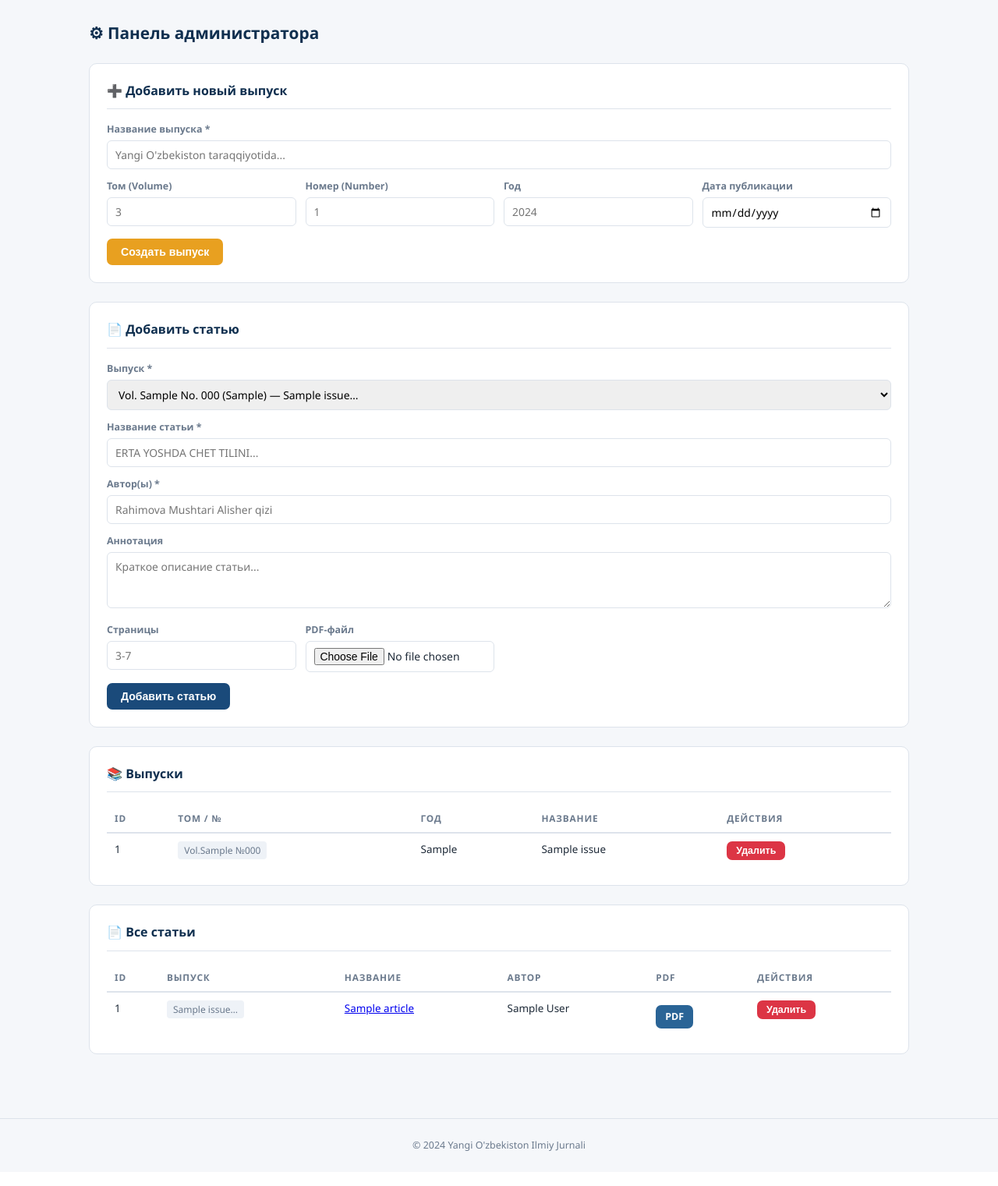
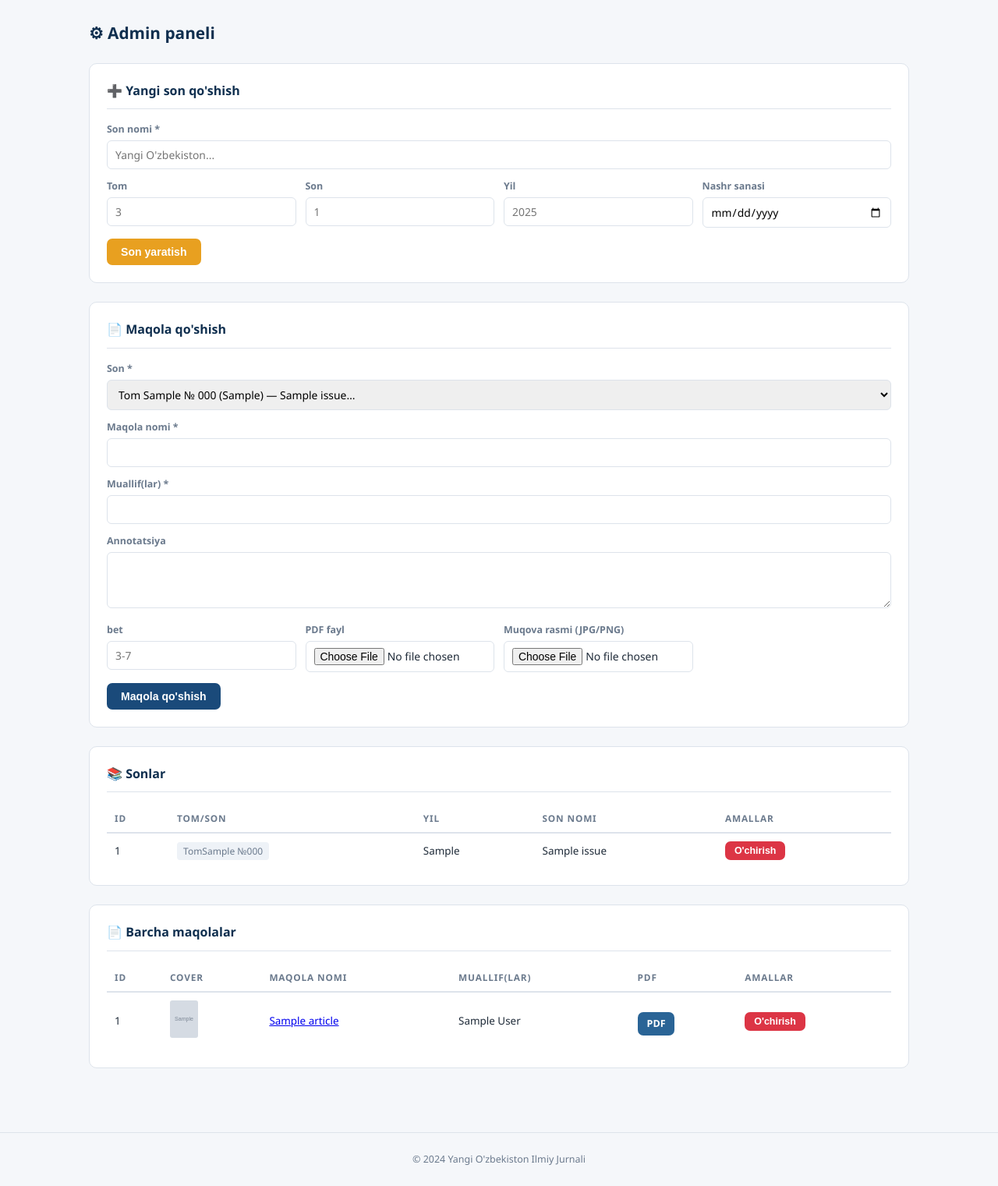
Before and after one commit to mirakbarov-junior/ilmiy-jurnal, a Flask app: page /admin in a window 1280 px wide. Shown: the part 105-1626 px from the top of the page at 78% size. Before the commit the page ends 1581 px from the top, so only its background shows below. Run offline with Flask 3, Linux system fonts and the light colour scheme; the visitor is signed in with stand-in values (Sample User, id 1); tables that the repository leaves empty hold one stand-in row (values such as "Sample post"); grey boxes marked "Sample" are stand-in pictures.

Commit message:
Update admin.html

```diff
--- a/templates/admin.html
+++ b/templates/admin.html
@@ -1,5 +1,5 @@
 {% extends "base.html" %}
-{% block title %}Админ-панель{% endblock %}
+{% block title %}{{ t('admin_panel') }}{% endblock %}
 {% block nav_admin %}active{% endblock %}
 
 {% block extra_style %}
@@ -9,7 +9,6 @@
 .card { background:#fff; border:1px solid var(--border); border-radius:10px; padding:22px; margin-bottom:24px; }
 .card h3 { font-size:1rem; font-weight:700; color:var(--dark); margin-bottom:16px; padding-bottom:10px; border-bottom:1px solid var(--border); }
 .form-row { display:grid; grid-template-columns:repeat(auto-fill,minmax(200px,1fr)); gap:12px; margin-bottom:14px; }
-.form-group { }
 .form-group label { display:block; font-size:.78rem; font-weight:600; color:var(--muted); margin-bottom:4px; }
 .form-group input, .form-group select, .form-group textarea {
   width:100%; border:1px solid var(--border); border-radius:6px;
@@ -19,148 +18,126 @@
 .form-group textarea { resize:vertical; min-height:72px; }
 .form-full { grid-column:1/-1; }
 .btn-row { display:flex; gap:8px; flex-wrap:wrap; margin-top:4px; }
-
 table { width:100%; border-collapse:collapse; font-size:.84rem; }
 th { text-align:left; font-size:.74rem; text-transform:uppercase; letter-spacing:.07em; color:var(--muted); padding:8px 10px; border-bottom:2px solid var(--border); }
-td { padding:10px 10px; border-bottom:1px solid var(--border); vertical-align:top; }
+td { padding:10px 10px; border-bottom:1px solid var(--border); vertical-align:middle; }
 tr:last-child td { border-bottom:none; }
 .tag { display:inline-block; background:#eef2f7; border-radius:4px; padding:2px 8px; font-size:.75rem; color:var(--muted); }
 .empty-row td { color:var(--muted); font-style:italic; text-align:center; padding:20px; }
+.cover-thumb { width:36px; height:48px; object-fit:cover; border-radius:3px; }
 </style>
 {% endblock %}
 
 {% block body %}
 <div class="admin-wrap">
-  <h2>⚙ Панель администратора</h2>
+  <h2>⚙ {{ t('admin_panel') }}</h2>
 
-  <!-- ADD ISSUE -->
   <div class="card">
-    <h3>➕ Добавить новый выпуск</h3>
+    <h3>➕ {{ t('add_issue') }}</h3>
     <form method="post" action="{{ url_for('add_issue') }}">
       <div class="form-row">
         <div class="form-group form-full">
-          <label>Название выпуска *</label>
-          <input type="text" name="title" required placeholder="Yangi O'zbekiston taraqqiyotida...">
+          <label>{{ t('issue_title') }} *</label>
+          <input type="text" name="title" required placeholder="Yangi O'zbekiston...">
         </div>
-        <div class="form-group">
-          <label>Том (Volume)</label>
-          <input type="text" name="volume" placeholder="3">
-        </div>
-        <div class="form-group">
-          <label>Номер (Number)</label>
-          <input type="text" name="number" placeholder="1">
-        </div>
-        <div class="form-group">
-          <label>Год</label>
-          <input type="text" name="year" placeholder="2024">
-        </div>
-        <div class="form-group">
-          <label>Дата публикации</label>
-          <input type="date" name="published">
-        </div>
+        <div class="form-group"><label>{{ t('volume') }}</label><input type="text" name="volume" placeholder="3"></div>
+        <div class="form-group"><label>{{ t('number') }}</label><input type="text" name="number" placeholder="1"></div>
+        <div class="form-group"><label>{{ t('year') }}</label><input type="text" name="year" placeholder="2025"></div>
+        <div class="form-group"><label>{{ t('pub_date') }}</label><input type="date" name="published"></div>
       </div>
-      <div class="btn-row">
-        <button type="submit" class="btn btn-accent">Создать выпуск</button>
-      </div>
+      <div class="btn-row"><button type="submit" class="btn btn-accent">{{ t('create_issue') }}</button></div>
     </form>
   </div>
 
-  <!-- ADD ARTICLE -->
   <div class="card">
-    <h3>📄 Добавить статью</h3>
+    <h3>📄 {{ t('add_article') }}</h3>
     <form method="post" action="{{ url_for('add_article') }}" enctype="multipart/form-data">
       <div class="form-row">
         <div class="form-group form-full">
-          <label>Выпуск *</label>
+          <label>{{ t('select_issue') }} *</label>
           <select name="issue_id" required>
             {% for iss in issues %}
-              <option value="{{ iss.id }}">Vol. {{ iss.volume }} No. {{ iss.number }} ({{ iss.year }}) — {{ iss.title[:60] }}…</option>
+              <option value="{{ iss.id }}">{{ t('vol') }} {{ iss.volume }} {{ t('no') }} {{ iss.number }} ({{ iss.year }}) — {{ iss.title[:55] }}…</option>
             {% endfor %}
           </select>
         </div>
         <div class="form-group form-full">
-          <label>Название статьи *</label>
-          <input type="text" name="title" required placeholder="ERTA YOSHDA CHET TILINI...">
+          <label>{{ t('article_title') }} *</label>
+          <input type="text" name="title" required>
         </div>
         <div class="form-group form-full">
-          <label>Автор(ы) *</label>
-          <input type="text" name="authors" required placeholder="Rahimova Mushtari Alisher qizi">
+          <label>{{ t('authors') }} *</label>
+          <input type="text" name="authors" required>
         </div>
         <div class="form-group form-full">
-          <label>Аннотация</label>
-          <textarea name="abstract" placeholder="Краткое описание статьи..."></textarea>
+          <label>{{ t('annotation') }}</label>
+          <textarea name="abstract"></textarea>
         </div>
-        <div class="form-group">
-          <label>Страницы</label>
-          <input type="text" name="pages" placeholder="3-7">
-        </div>
-        <div class="form-group">
-          <label>PDF-файл</label>
-          <input type="file" name="pdf_file" accept=".pdf">
-        </div>
+        <div class="form-group"><label>{{ t('pages') }}</label><input type="text" name="pages" placeholder="3-7"></div>
+        <div class="form-group"><label>{{ t('pdf_file') }}</label><input type="file" name="pdf_file" accept=".pdf"></div>
+        <div class="form-group"><label>{{ t('cover_image') }}</label><input type="file" name="cover_image" accept=".jpg,.jpeg,.png,.webp"></div>
       </div>
-      <div class="btn-row">
-        <button type="submit" class="btn btn-primary">Добавить статью</button>
-      </div>
+      <div class="btn-row"><button type="submit" class="btn btn-primary">{{ t('add_article_btn') }}</button></div>
     </form>
   </div>
 
-  <!-- ISSUES TABLE -->
   <div class="card">
-    <h3>📚 Выпуски</h3>
+    <h3>📚 {{ t('issues_table') }}</h3>
     <table>
-      <tr><th>ID</th><th>Том / №</th><th>Год</th><th>Название</th><th>Действия</th></tr>
+      <tr><th>{{ t('id') }}</th><th>{{ t('volume') }}/{{ t('number') }}</th><th>{{ t('year') }}</th><th>{{ t('issue_title') }}</th><th>{{ t('actions') }}</th></tr>
       {% if issues %}
         {% for iss in issues %}
         <tr>
           <td>{{ iss.id }}</td>
-          <td><span class="tag">Vol.{{ iss.volume }} №{{ iss.number }}</span></td>
+          <td><span class="tag">{{ t('vol') }}{{ iss.volume }} {{ t('no') }}{{ iss.number }}</span></td>
           <td>{{ iss.year }}</td>
-          <td>{{ iss.title[:70] }}{% if iss.title|length > 70 %}…{% endif %}</td>
+          <td>{{ iss.title[:65] }}{% if iss.title|length > 65 %}…{% endif %}</td>
           <td>
-            <form method="post" action="{{ url_for('delete_issue', issue_id=iss.id) }}" style="display:inline;" onsubmit="return confirm('Удалить выпуск и все его статьи?')">
-              <button type="submit" class="btn btn-danger btn-sm">Удалить</button>
+            <form method="post" action="{{ url_for('delete_issue', issue_id=iss.id) }}" style="display:inline;" onsubmit="return confirm('{{ t('delete_issue_confirm') }}')">
+              <button type="submit" class="btn btn-danger btn-sm">{{ t('delete') }}</button>
             </form>
           </td>
         </tr>
         {% endfor %}
       {% else %}
-        <tr class="empty-row"><td colspan="5">Выпусков нет</td></tr>
+        <tr class="empty-row"><td colspan="5">{{ t('no_issues_table') }}</td></tr>
       {% endif %}
     </table>
   </div>
 
-  <!-- ARTICLES TABLE -->
   <div class="card">
-    <h3>📄 Все статьи</h3>
+    <h3>📄 {{ t('articles_table') }}</h3>
     <table>
-      <tr><th>ID</th><th>Выпуск</th><th>Название</th><th>Автор</th><th>PDF</th><th>Действия</th></tr>
+      <tr><th>{{ t('id') }}</th><th>Cover</th><th>{{ t('article_title') }}</th><th>{{ t('authors') }}</th><th>PDF</th><th>{{ t('actions') }}</th></tr>
       {% if articles %}
         {% for a in articles %}
         <tr>
           <td>{{ a.id }}</td>
-          <td><span class="tag">{{ a.issue_title[:30] }}…</span></td>
-          <td><a href="{{ url_for('article', article_id=a.id) }}" target="_blank">{{ a.title[:55] }}{% if a.title|length > 55 %}…{% endif %}</a></td>
-          <td>{{ a.authors[:40] }}</td>
+          <td>
+            {% if a.cover %}
+              <img class="cover-thumb" src="{{ url_for('uploaded_file', filename=a.cover) }}">
+            {% else %}
+              <span style="color:#ccc;font-size:1.2rem;">📄</span>
+            {% endif %}
+          </td>
+          <td><a href="{{ url_for('article', article_id=a.id) }}" target="_blank">{{ a.title[:50] }}{% if a.title|length > 50 %}…{% endif %}</a></td>
+          <td>{{ a.authors[:35] }}</td>
           <td>
             {% if a.filename %}
               <a href="{{ url_for('uploaded_file', filename=a.filename) }}" target="_blank" class="btn btn-pdf btn-sm">PDF</a>
-            {% else %}
-              <span style="color:#aaa;font-size:.78rem;">—</span>
-            {% endif %}
+            {% else %}<span style="color:#aaa;">—</span>{% endif %}
           </td>
           <td>
-            <form method="post" action="{{ url_for('delete_article', article_id=a.id) }}" style="display:inline;" onsubmit="return confirm('Удалить статью?')">
-              <button type="submit" class="btn btn-danger btn-sm">Удалить</button>
+            <form method="post" action="{{ url_for('delete_article', article_id=a.id) }}" style="display:inline;" onsubmit="return confirm('{{ t('delete_article_confirm') }}')">
+              <button type="submit" class="btn btn-danger btn-sm">{{ t('delete') }}</button>
             </form>
           </td>
         </tr>
         {% endfor %}
       {% else %}
-        <tr class="empty-row"><td colspan="6">Статей нет</td></tr>
+        <tr class="empty-row"><td colspan="6">{{ t('no_articles_table') }}</td></tr>
       {% endif %}
     </table>
   </div>
-
 </div>
 {% endblock %}
```
